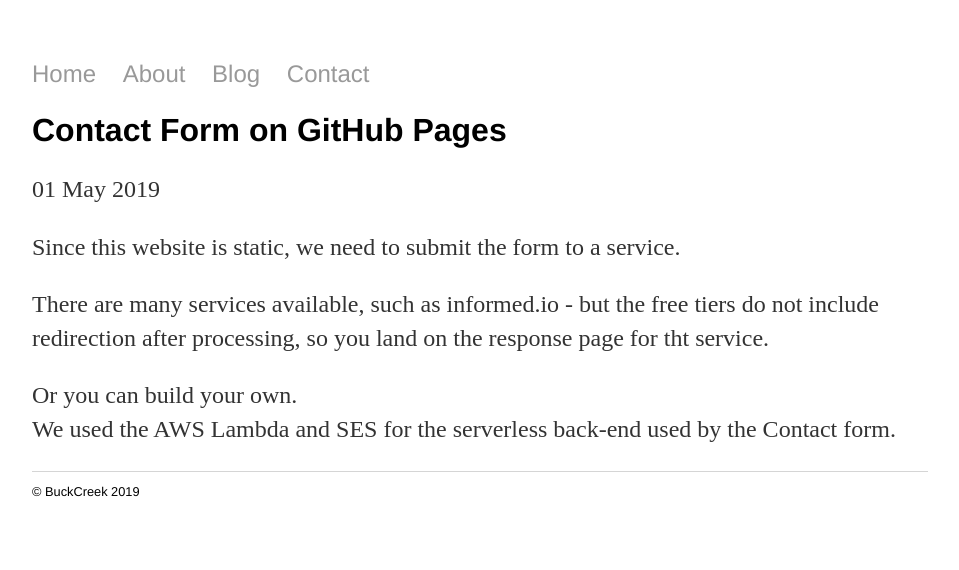
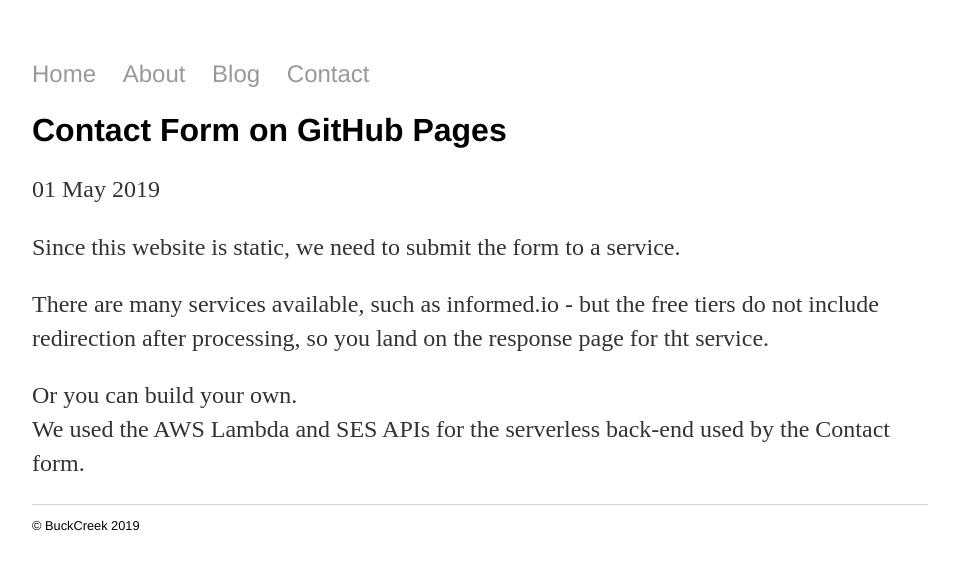
Before and after one commit to shanebp/shanebp.github.io, a Jekyll site: the page built from _posts/2019-05-01-github-pages-email.md, in a window 1280 px wide. Shown: the top 570 px of the page, without its empty margins (160-1119 px from the left). Built offline with Jekyll 4.4.1, drawn with Linux system fonts in a browser that asks for light colours.

Commit message:
Update 2019-05-01-github-pages-email.md

```diff
--- a/_posts/2019-05-01-github-pages-email.md
+++ b/_posts/2019-05-01-github-pages-email.md
@@ -8,4 +8,4 @@ date: 2019-05-01
 
 <p>There are many services available, such as informed.io - but the free tiers do not include redirection after processing, so you land on the response page for tht service.</p>
 
-<p>Or you can build your own. <br>We used the AWS Lambda and SES for the serverless back-end used by the Contact form.</p>
+<p>Or you can build your own. <br>We used the AWS Lambda and SES APIs for the serverless back-end used by the Contact form.</p>
```
